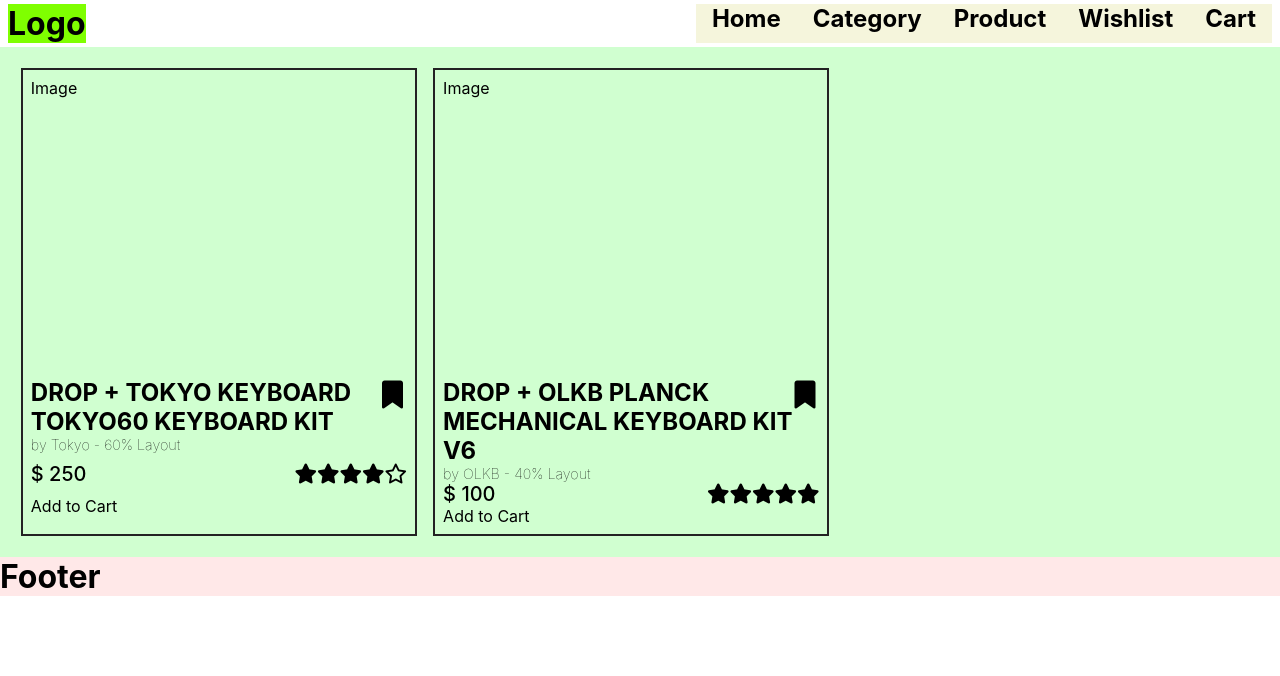
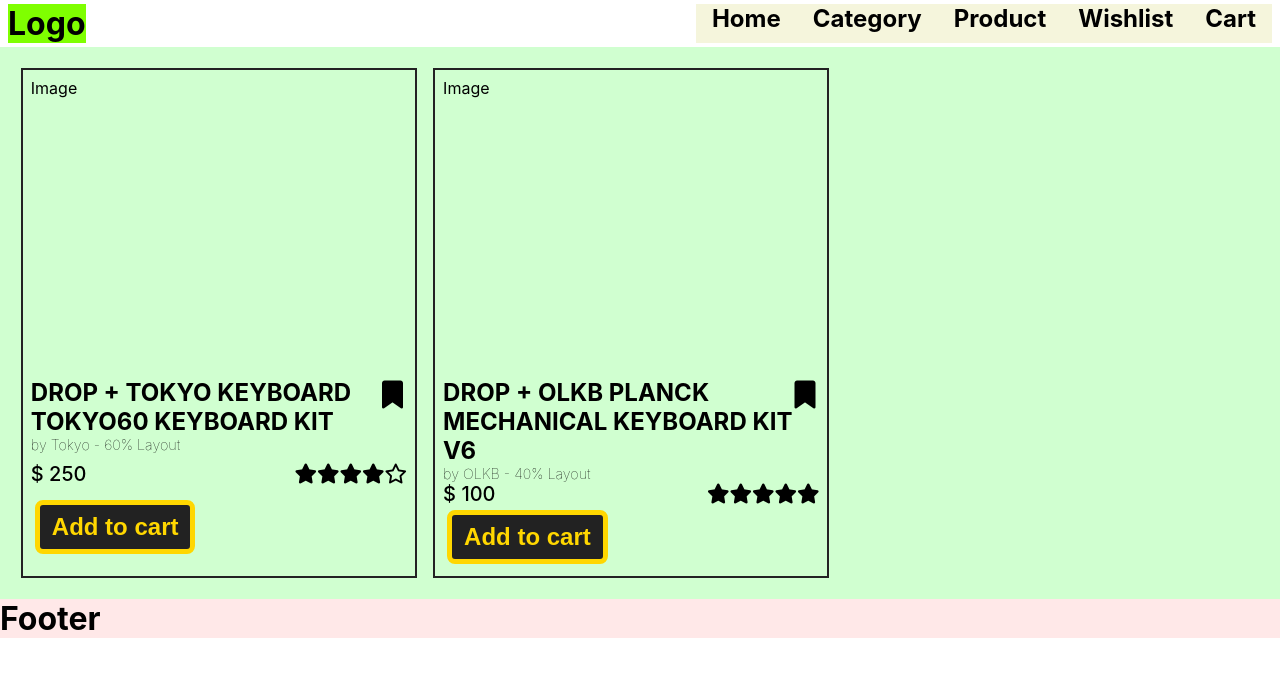
Before and after one commit to aamirmabs/ecommerce-sandbox, a React (Create React App) app: page / in a window 1280 px wide. Shown: the top 676 px of the page. Built offline with nearby package versions, Linux system fonts and the light colour scheme.

Commit message:
wishlist uses AddToCart button component to increment product count in cart

```diff
--- a/src/App.css
+++ b/src/App.css
@@ -27,3 +27,57 @@
   flex-direction: row;
   flex-wrap: wrap;
 }
+
+.card-grid .card {
+  font: inherit;
+  margin: 0.5rem;
+  padding: 0.5rem;
+  border: 2px solid #222;
+  width: 30%;
+
+  display: grid;
+  grid-template-columns: auto 25px;
+  grid-template-rows: 300px repeat(3, auto);
+  grid-auto-rows: 1fr;
+  gap: 0px 0px;
+  grid-auto-flow: row;
+  grid-template-areas:
+    "image image"
+    "title wishlist-icon"
+    "cost cost"
+    "cart-button cart-button";
+}
+
+.card .image {
+  grid-area: image;
+}
+
+.card .title {
+  grid-area: title;
+
+  font-size: 1.5rem;
+  font-weight: 700;
+}
+
+.title .brand-layout {
+  font-size: 0.9rem;
+  font-weight: 100;
+}
+
+.card .wishlist-icon {
+  grid-area: wishlist-icon;
+  font-size: 1.75rem;
+}
+
+.card .cost-rating {
+  grid-area: cost;
+  display: flex;
+  flex-direction: row;
+  justify-content: space-between;
+  font-size: 1.25rem;
+  font-weight: 500;
+}
+
+.card .cart-button {
+  grid-area: cart-button;
+}
--- a/src/components/CartPage/CartPage.css
+++ b/src/components/CartPage/CartPage.css
@@ -59,11 +59,12 @@
 .item .title {
   font: inherit;
   flex-grow: 1;
+  width: 50%;
 }
 
 .item .count {
   font: inherit;
-  width: 15%;
+  width: 20%;
 }
 
 .count i {
--- a/src/components/ProductPage/PrimaryDesc.js
+++ b/src/components/ProductPage/PrimaryDesc.js
@@ -16,7 +16,7 @@
       <div className="brand">Brand: {brand}</div>
       <div className="layoutText">Layout: {layoutText}</div>
       <div>
-        <button className="btn-primary">Add to Cart</button>
+        <button className="btn-cart">Add to Cart</button>
       </div>
     </div>
   );
--- /dev/null
+++ b/src/components/Structural/AddToCartBtn.js
@@ -0,0 +1,25 @@
+import React from "react";
+
+import { useCart } from "../../contexts/CartContext";
+
+function AddToCartBtn(props) {
+  const { productKey: key } = props;
+
+  const { cartDispatch } = useCart();
+
+  return (
+    <button
+      className="btn-cart"
+      onClick={() =>
+        cartDispatch({
+          type: "increaseCountInCart",
+          payload: key,
+        })
+      }
+    >
+      Add to cart
+    </button>
+  );
+}
+
+export default AddToCartBtn;
--- a/src/components/Structural/Card.css
+++ /dev/null
@@ -1,53 +0,0 @@
-.card-grid .card {
-  font: inherit;
-  margin: 0.5rem;
-  padding: 0.5rem;
-  border: 2px solid #222;
-  width: 30%;
-
-  display: grid;
-  grid-template-columns: auto 25px;
-  grid-template-rows: 300px repeat(3, auto);
-  grid-auto-rows: 1fr;
-  gap: 0px 0px;
-  grid-auto-flow: row;
-  grid-template-areas:
-    "image image"
-    "title wishlist-icon"
-    "cost cost"
-    "cart-button cart-button";
-}
-
-.card .image {
-  grid-area: image;
-}
-
-.card .title {
-  grid-area: title;
-
-  font-size: 1.5rem;
-  font-weight: 700;
-}
-
-.title .brand-layout {
-  font-size: 0.9rem;
-  font-weight: 100;
-}
-
-.card .wishlist-icon {
-  grid-area: wishlist-icon;
-  font-size: 1.75rem;
-}
-
-.card .cost-rating {
-  grid-area: cost;
-  display: flex;
-  flex-direction: row;
-  justify-content: space-between;
-  font-size: 1.25rem;
-  font-weight: 500;
-}
-
-.card .cart-button {
-  grid-area: cart-button;
-}
--- a/src/components/Structural/Card.js
+++ b/src/components/Structural/Card.js
@@ -1,9 +1,9 @@
 import React from "react";
-import "./Card.css";
 
 import { useProductData } from "../../contexts/ProductDataContext";
 
 import StarRating from "../Structural/StarRating";
+import AddToCartBtn from "../Structural/AddToCartBtn";
 
 function Card(props) {
   const { productData } = useProductData();
@@ -35,7 +35,9 @@
           <StarRating rating={rating} />
         </div>
       </div>
-      <div className="cart-button">Add to Cart</div>
+      <div className="cart-button">
+        <AddToCartBtn productKey={key} />
+      </div>
     </div>
   );
 }
--- a/src/components/WishlistPage/WishlistPage.js
+++ b/src/components/WishlistPage/WishlistPage.js
@@ -2,6 +2,7 @@
 import "./WishlistPage.css";
 
 import { useCart } from "../../contexts/CartContext";
+
 import Card from "../Structural/Card";
 
 function Wishlist() {
@@ -19,10 +20,7 @@
       <div className="card-grid">
         {wishlistKeys.map((key) => {
           return (
-            <Card
-              key={Math.random().toFixed(5) * 10000}
-              productKey={key}
-            ></Card>
+            <Card key={Math.random().toFixed(5) * 10000} productKey={key} />
           );
         })}
       </div>
--- a/src/contexts/CartContext.js
+++ b/src/contexts/CartContext.js
@@ -5,10 +5,10 @@
 
 const initialCart = {
   keyboard001: { units: 1, inWishlist: false },
-  keyboard002: { units: 2, inWishlist: true },
-  keyboard003: { units: 3, inWishlist: false },
-  keyboard004: { units: 4, inWishlist: true },
-  keyboard005: { units: 5, inWishlist: false },
+  keyboard002: { units: 1, inWishlist: true },
+  keyboard003: { units: 1, inWishlist: false },
+  keyboard004: { units: 1, inWishlist: true },
+  keyboard005: { units: 1, inWishlist: false },
 };
 
 export function CartProvider({ children }) {
@@ -23,28 +23,26 @@
         newUnits = cartState[key].units + 1;
         return {
           ...cartState,
-          [key]: { units: newUnits },
+          [key]: { ...cartState[key], units: newUnits },
         };
 
       case "decreaseCountInCart":
         newUnits = cartState[key].units - 1;
         return {
           ...cartState,
-          [key]: { units: newUnits },
+          [key]: { ...cartState[key], units: newUnits },
         };
 
       case "removeFromCart":
         newUnits = 0;
         return {
           ...cartState,
-          [key]: { units: newUnits },
+          [key]: { ...cartState[key], units: newUnits },
         };
 
       default:
-        break;
+        throw new Error("Cart Error!");
     }
-
-    console.log("Current cart:", cartState);
   }, initialCart);
 
   return (
--- a/src/index.css
+++ b/src/index.css
@@ -27,7 +27,6 @@
 }
 
 button {
-  min-width: 10rem;
   font-size: 1.5rem;
   font-weight: 700;
   padding: 0.5rem 0.75rem;
@@ -41,7 +40,8 @@
     0 17px 50px 0 rgba(0, 0, 0, 0.19);
 }
 
-button.btn-primary {
+button.btn-cart {
+  min-width: 10rem;
   background-color: #222;
   border: solid 5px gold;
   color: #fff;
@@ -49,7 +49,7 @@
   color: gold;
 }
 
-button.btn-primary:hover {
+button.btn-cart:hover {
   background-color: gold;
   border: solid 5px #222;
   color: #222;
```
